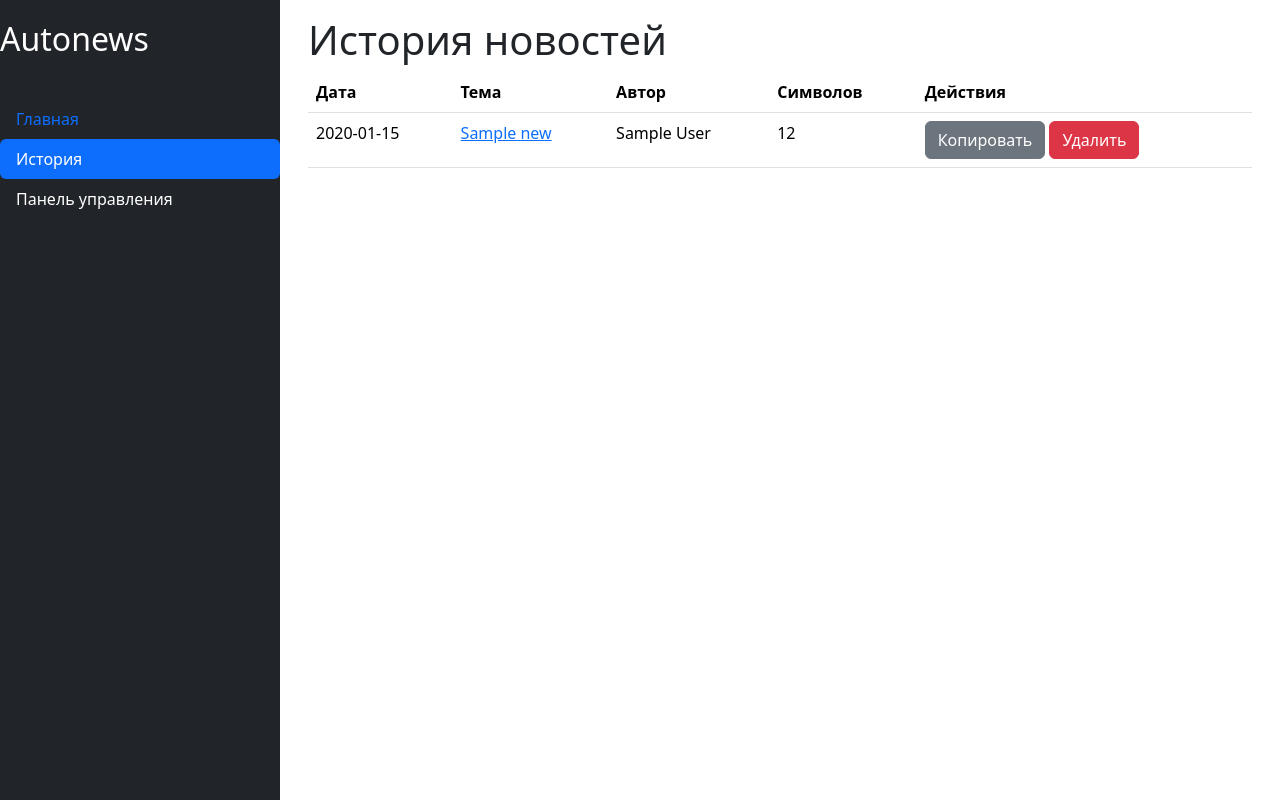
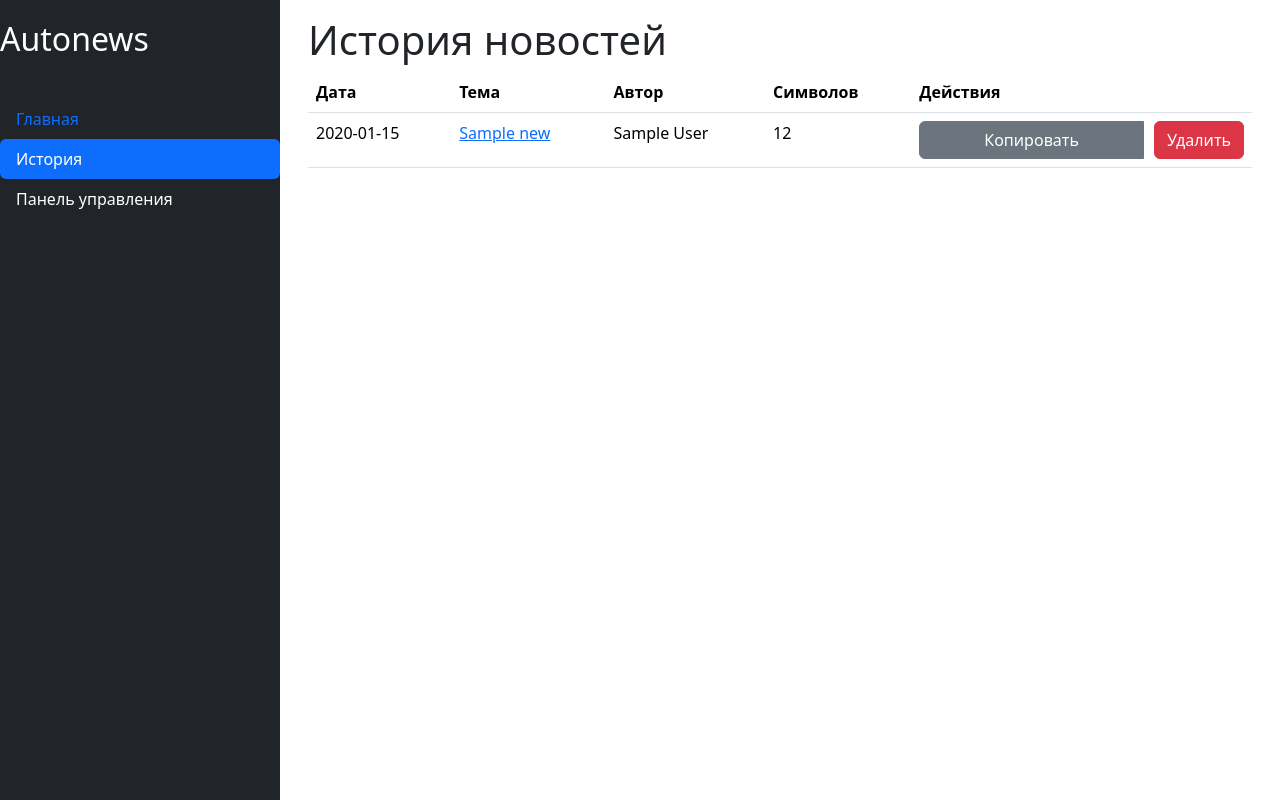
Before and after one commit to eleron96/AutoNews2, a Django app: page /history/ in a window 1280 px wide. Run offline with Django 4.2, Linux system fonts and the light colour scheme; tables that the repository leaves empty hold one stand-in row (values such as "Sample post"); some libraries are stand-ins or nearby versions.

Commit message:
Edit and Delete on one line

```diff
--- a/myapp/templates/myapp/history.html
+++ b/myapp/templates/myapp/history.html
@@ -14,6 +14,13 @@
         }
         .content {
             margin-left: 280px; /* Ширина боковой панели */
+        }
+        .btn-group {
+            display: flex;
+            gap: 10px; /* Расстояние между кнопками */
+        }
+        .btn-group form {
+            margin: 0; /* Убираем отступы у формы */
         }
     </style>
 </head>
@@ -45,15 +52,15 @@
                     <td>{{ news.author }}</td>
                     <td>{{ news.content|length }}</td> <!-- Выводим количество символов в поле content -->
                     <td>
+                        <div class="btn-group">
                             <!-- Кнопка копирования -->
                             <button onclick="copyTextToClipboard('## {{ news.title|escapejs }}\n\n{{ news.content|escapejs }}\n[Read more]({{ news.link|escapejs }})', this)" class="btn btn-secondary">Копировать</button>
-
-
                             <!-- Форма удаления -->
-                        <form method="post" action="{% url 'delete_news' news.pk %}" style="display:inline;">
+                            <form method="post" action="{% url 'delete_news' news.pk %}">
                                 {% csrf_token %}
                                 <button type="submit" class="btn btn-danger">Удалить</button>
                             </form>
+                        </div>
                     </td>
                 </tr>
                 {% endfor %}
--- a/pyproject.toml
+++ b/pyproject.toml
@@ -1,6 +1,6 @@
 [tool.poetry]
 name = "autonews2"
-version = "0.1.12"
+version = "0.1.13"
 description = ""
 authors = ["nikogamsahurdia <eleron96@gmail.com>"]
 readme = "README.md"
```
Lines whose indentation alone changed are shown as unchanged.
